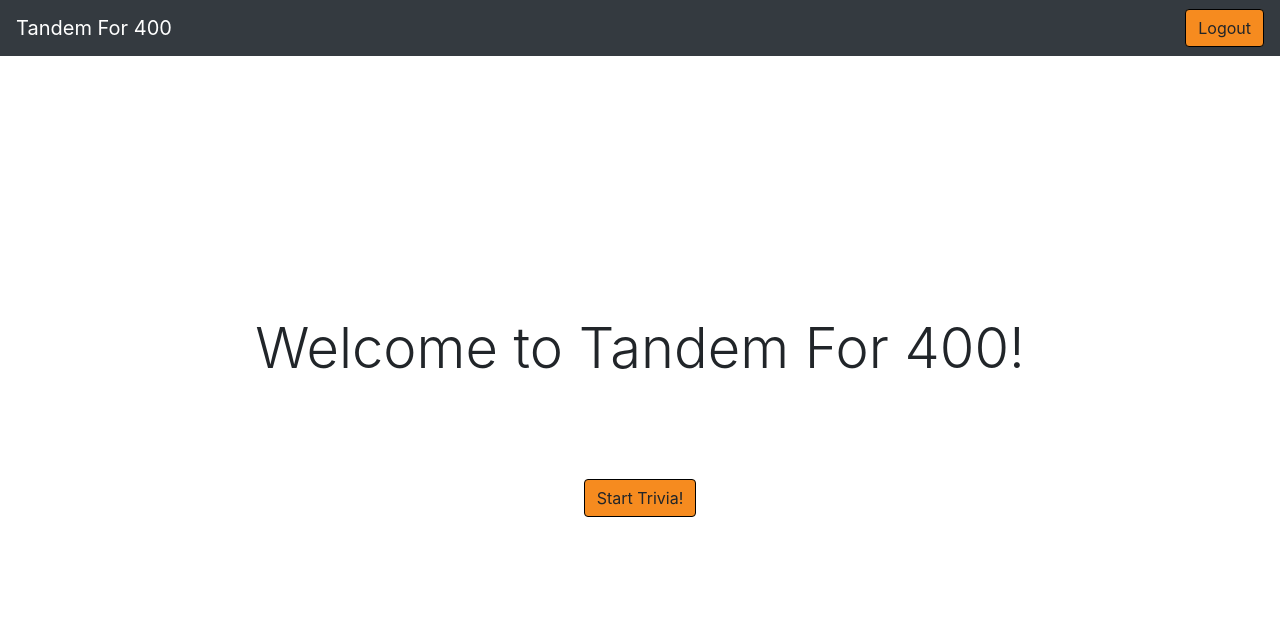
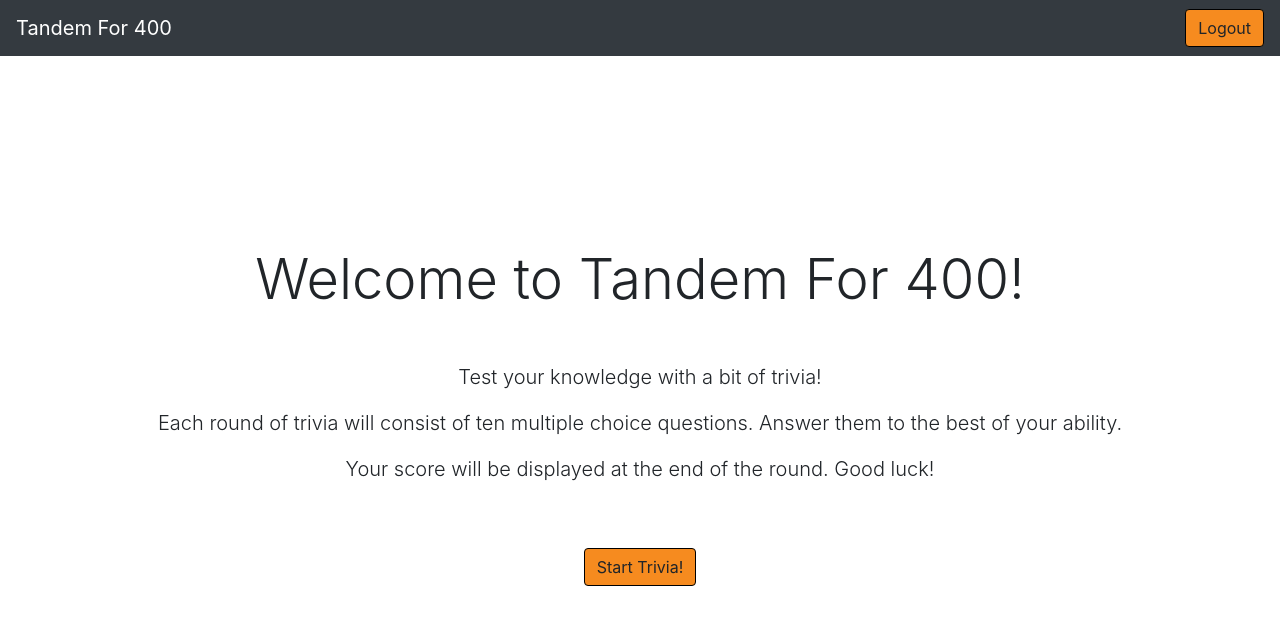
Before and after one commit to davideverett89/tandem-for-400, a React (Create React App) app: page /home in a window 1280 px wide. Shown: the top 624 px of the page. Built offline with nearby package versions, Linux system fonts and the light colour scheme; no server answers; sample sign-in values are in the browser's storage.

Commit message:
Added an intro to the game in the Home component.

```diff
--- a/src/components/pages/Home/Home.js
+++ b/src/components/pages/Home/Home.js
@@ -34,6 +34,9 @@ const Home = ({ history }) => {
   return (
     <div className="Home d-flex flex-column justify-content-center align-items-center">
         <h1 className="display-4 m-5">Welcome to Tandem For 400!</h1>
+        <p className="lead">Test your knowledge with a bit of trivia!</p>
+        <p className="lead">Each round of trivia will consist of ten multiple choice questions.  Answer them to the best of your ability.</p>
+        <p className="lead">Your score will be displayed at the end of the round. Good luck!</p>
         <button className="btn start-btn m-5" onClick={handleCreateSession}>Start Trivia!</button>
     </div>
   );
```
